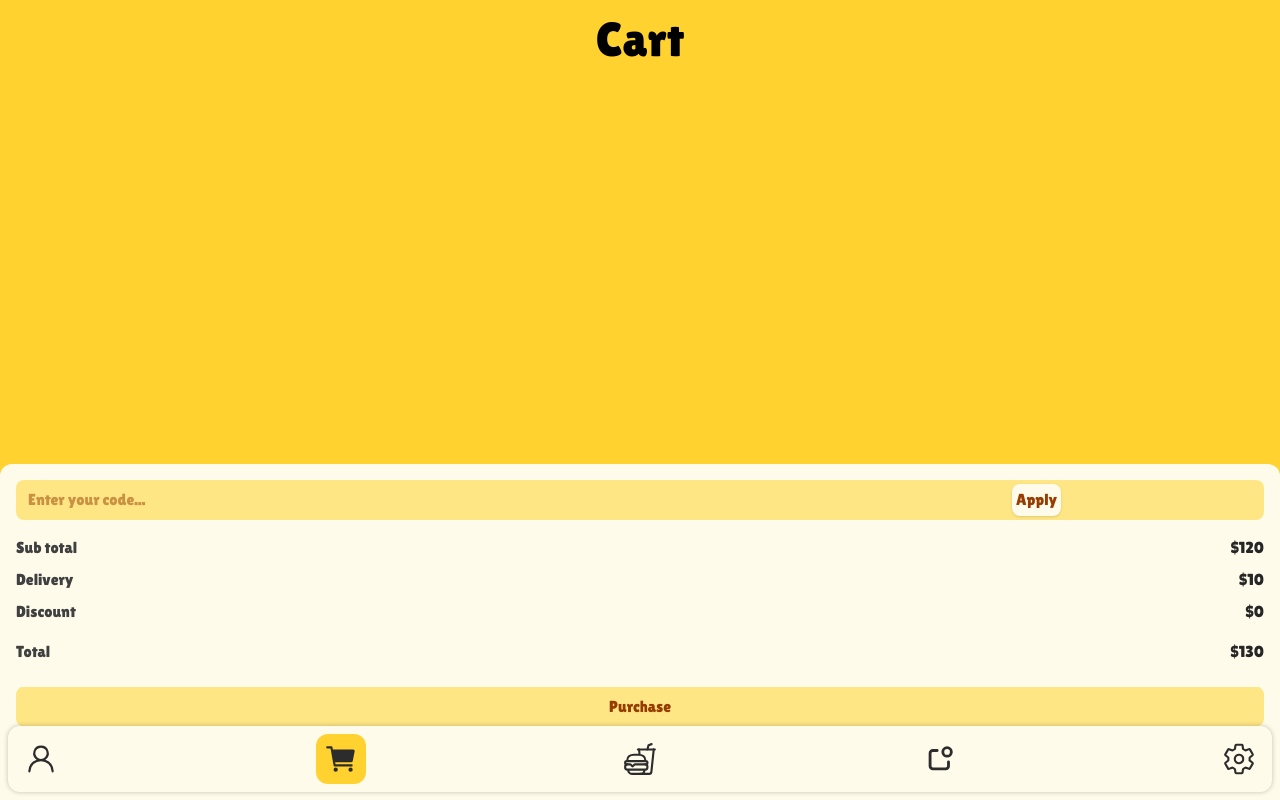
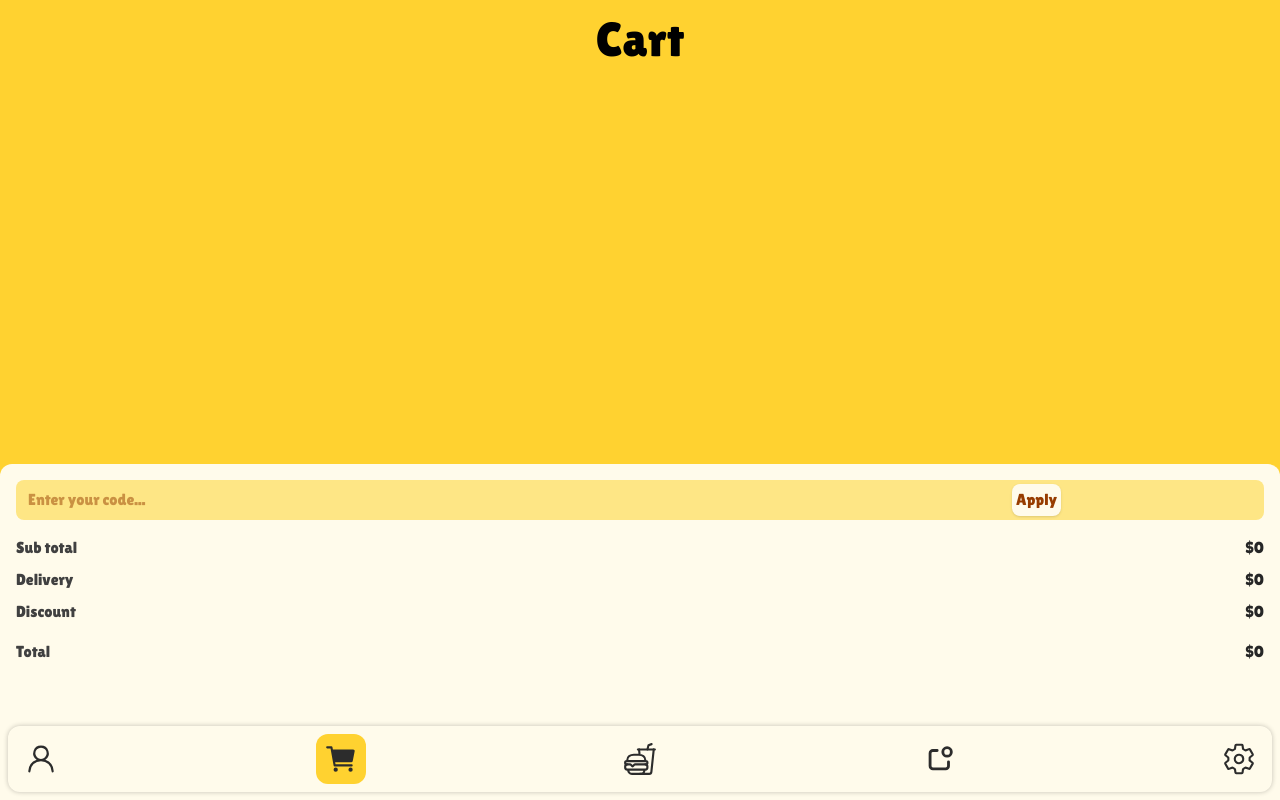
Before and after one commit to mahdibaderloo/fastfood, a React (Vite) app: page /cart in a window 1280 px wide. Built offline with nearby package versions, Linux system fonts and the light colour scheme.

Commit message:
edit cart styles

```diff
--- a/src/features/cart/CartItem.tsx
+++ b/src/features/cart/CartItem.tsx
@@ -18,14 +18,15 @@ function CartItem({ item }: ItemProp) {
   const { increaseItemCount, decreaseItemCount } = useCartStore();
 
   return (
-    <li className="flex bg-amber-50 rounded-xl p-2 shadow w-[95%] mx-auto">
+    <li className="flex items-center bg-amber-50 rounded-xl p-2 shadow w-[95%] mx-auto">
       <div className="bg-amber-200 w-19 h-14 rounded-xl shadow overflow-hidden flex justify-center items-center p-0.5">
         <img src={item.image} alt="product-image" className="w-full" />
       </div>
-      <div className="w-full flex flex-col justify-between items-center p-1 pl-2">
+      <div className="w-full flex flex-col gap-4 justify-between items-center p-1 pl-2">
         <p className="text-neutral-900 text-[0.75rem] w-full">
           {item.productName}
         </p>
+
         <div className="w-full flex items-center justify-between">
           <p className="text-neutral-800">${item.price}</p>
           <div className="w-18 h-fit p-0.5 rounded-lg flex justify-between bg-amber-200 dark:bg-neutral-800 text-amber-800 mt-auto ml-auto">
--- a/src/features/cart/CartPrice.tsx
+++ b/src/features/cart/CartPrice.tsx
@@ -1,8 +1,12 @@
-import React from "react";
+import React, { useState } from "react";
 import { useNavigate } from "react-router-dom";
+import { useCartStore } from "../../store/cartStore";
 
 function CartPrice() {
   const navigate = useNavigate();
+  const [delivery, setDelivery] = useState(10);
+  const { totalPrice, items } = useCartStore();
+  const isEmpty = items.length === 0;
 
   function handlePurchase(e: React.MouseEvent) {
     e.preventDefault();
@@ -25,11 +29,11 @@ function CartPrice() {
       <div>
         <div className="flex justify-between items-center mt-4">
           <span className="text-neutral-700">Sub total</span>
-          <p className="text-neutral-800">$120</p>
+          <p className="text-neutral-800">${totalPrice}</p>
         </div>
         <div className="flex justify-between items-center mt-2">
           <span className="text-neutral-700">Delivery</span>
-          <p className="text-neutral-800">$10</p>
+          <p className="text-neutral-800">${isEmpty ? 0 : delivery}</p>
         </div>
         <div className="flex justify-between items-center mt-2">
           <span className="text-neutral-700">Discount</span>
@@ -37,17 +41,28 @@ function CartPrice() {
         </div>
         <div className="flex justify-between items-center mt-4">
           <span className="text-neutral-700">Total</span>
-          <p className="text-neutral-800">$130</p>
+          <p className="text-neutral-800">
+            ${isEmpty ? 0 : totalPrice + delivery}
+          </p>
         </div>
         <button
-          className="bg-amber-200 dark:bg-neutral-800 dark:text-amber-300 text-amber-800 p-2 rounded-lg w-full mt-6 inline-block relative overflow-hidden animate-bounce"
+          className={`p-2 rounded-lg w-full mt-6 inline-block relative overflow-hidden ${isEmpty ? "hidden invisible" : "animate-bounce bg-amber-200 dark:bg-neutral-800 dark:text-amber-300 text-amber-800"}`}
           onClick={handlePurchase}
+          disabled={isEmpty}
         >
           Purchase
-          <span className="absolute top-0 left-0 rounded-2xl w-[6px] h-[6px] bg-amber-800 dark:bg-amber-300 animate-spin-border"></span>
-          <span className="absolute top-0 left-0 rounded-2xl w-[6px] h-[6px] bg-amber-800 dark:bg-amber-300 animate-spin-border animation-delay-25"></span>
-          <span className="absolute top-0 left-0 rounded-2xl w-[6px] h-[6px] bg-amber-800 dark:bg-amber-300 animate-spin-border delay-150 animation-delay-50"></span>
-          <span className="absolute top-0 left-0 rounded-2xl w-[6px] h-[6px] bg-amber-800 dark:bg-amber-300 animate-spin-border delay-300 animation-delay-75"></span>
+          <span
+            className={`absolute top-0 left-0 rounded-2xl w-[6px] h-[6px] bg-amber-800 dark:bg-amber-300 ${isEmpty ? "hidden" : "animate-spin-border"}`}
+          ></span>
+          <span
+            className={`absolute top-0 left-0 rounded-2xl w-[6px] h-[6px] bg-amber-800 dark:bg-amber-300 ${isEmpty ? "hidden" : "animate-spin-border animation-delay-25"}`}
+          ></span>
+          <span
+            className={`absolute top-0 left-0 rounded-2xl w-[6px] h-[6px] bg-amber-800 dark:bg-amber-300 ${isEmpty ? "hidden" : "animate-spin-border delay-150 animation-delay-50"}`}
+          ></span>
+          <span
+            className={`absolute top-0 left-0 rounded-2xl w-[6px] h-[6px] bg-amber-800 dark:bg-amber-300 ${isEmpty ? "hidden" : "animate-spin-border delay-300 animation-delay-75"}`}
+          ></span>
         </button>
       </div>
     </form>
```
